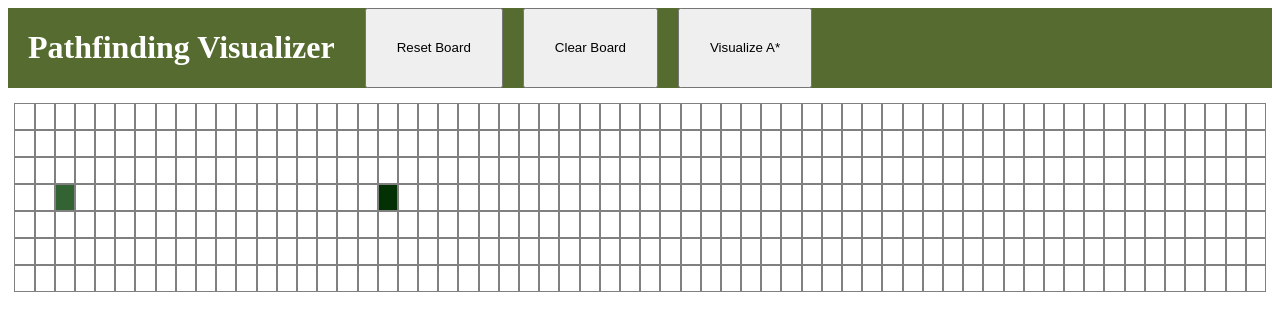
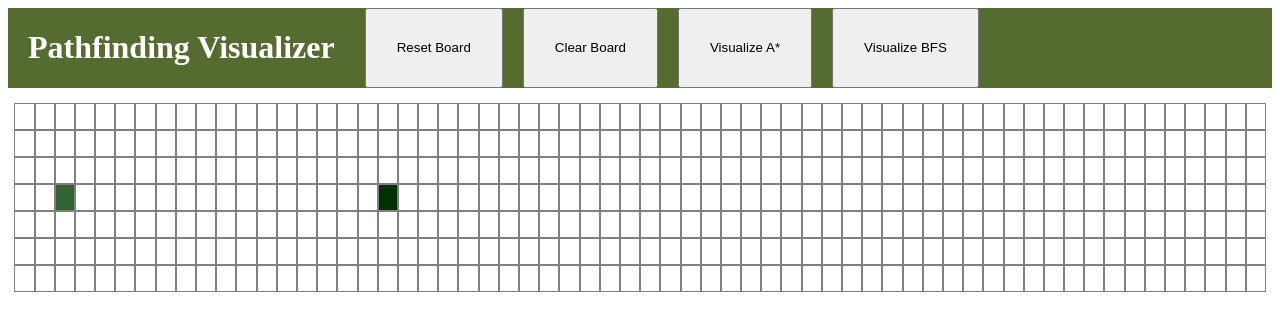
Before and after one commit to AlKL/PathfindingVisualizer, a React (Create React App) app in the folder frontend/: page / in a window 1280 px wide. Shown: the top 330 px of the page. Built offline with nearby package versions, Linux system fonts and the light colour scheme.

Commit message:
Added BFS

```diff
--- a/frontend/src/components/Menu/Menu.js
+++ b/frontend/src/components/Menu/Menu.js
@@ -3,6 +3,7 @@
 import React from 'react';
 import './Menu.css';
 import aStar from '../../algorithms/aStar';
+import bfs from '../../algorithms/bfs';
 import visualizePath from '../Menu/Visualizer';
 
 const Menu = ({ resetBoard, clearBoard, startNode, endNode }) => {
@@ -13,12 +14,19 @@ const Menu = ({ resetBoard, clearBoard, startNode, endNode }) => {
         visualizePath(aStarPath.path, aStarPath.visitedNodes);
     };
 
+    const visualizeBFS = async () => {
+        await clearBoard();
+        const bfsPath = bfs(startNode, endNode);
+        visualizePath(bfsPath.path, bfsPath.visitedNodes);
+    };
+
     return (
         <div className='menu-banner'>
             <h1>Pathfinding Visualizer</h1>
             <button onClick={resetBoard}>Reset Board</button>
             <button onClick={clearBoard}>Clear Board</button>
             <button onClick={visualizeAstar}>Visualize A*</button>
+            <button onClick={visualizeBFS}>Visualize BFS</button>
         </div>
     );
 };
```
